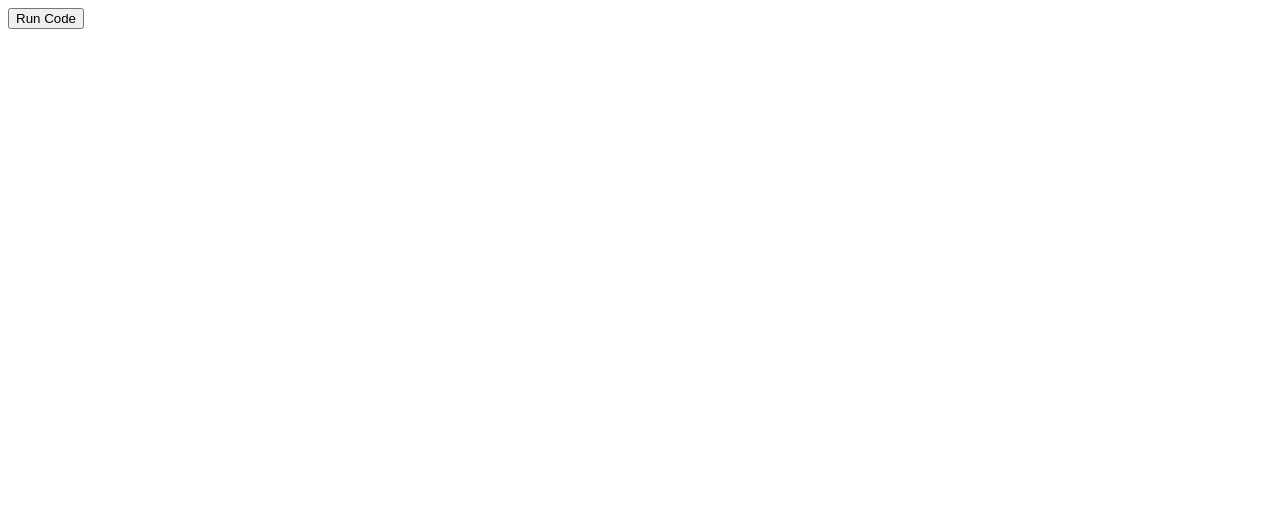
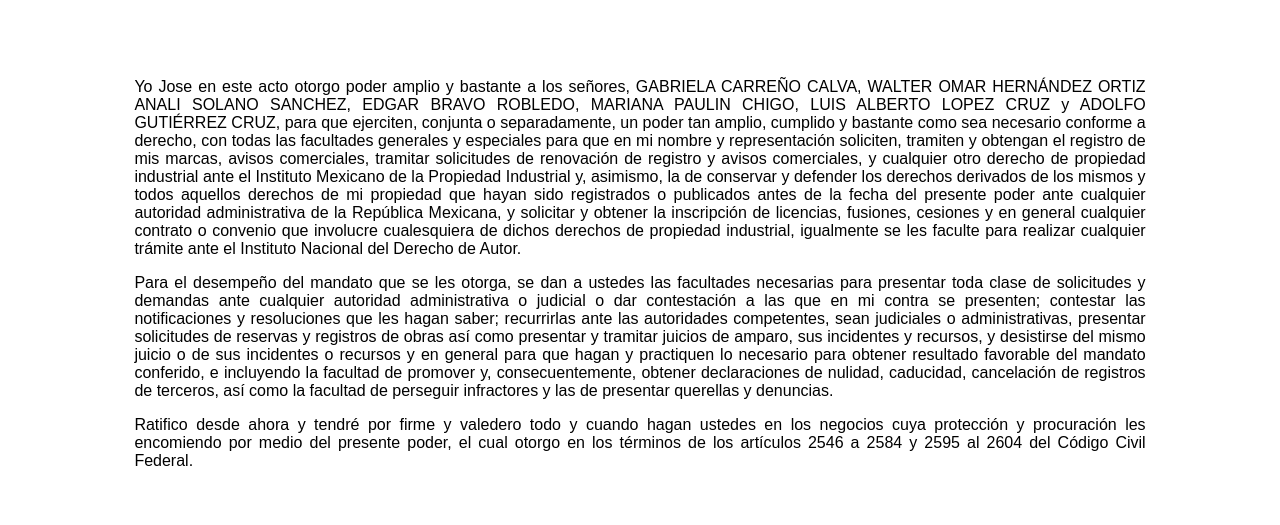
Before and after one commit to RNJ15/plantillaMail, a plain HTML site: page index.html in a window 1280 px wide. Drawn offline with nearby package versions, Linux system fonts and the light colour scheme; a script that the page names is missing.

Commit message:
Update and rename reporte.html to index.html

```diff
--- a/reporte.html
+++ b/index.html
@@ -10,8 +10,8 @@
     <title>Document</title>
 </head>
 <body>
-        <button id="notificationI"  href="">Run Code</button>
-            <div style="display: none;">
+
+            <div>
                 <div id="content"style="padding-left: 10%; padding-right: 10%;text-align: justify;text-justify:inter-word; font: 100% arial">
                     <br><br><br>
                     <p>Yo Jose en este acto otorgo poder amplio y bastante a los señores,
```
